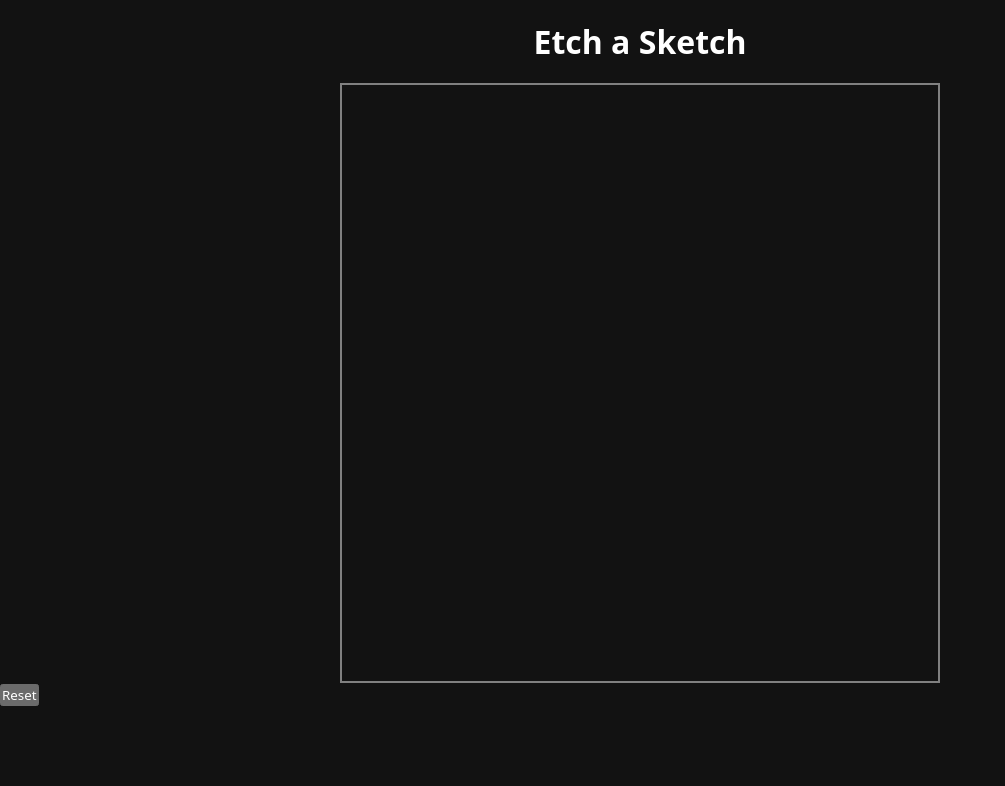
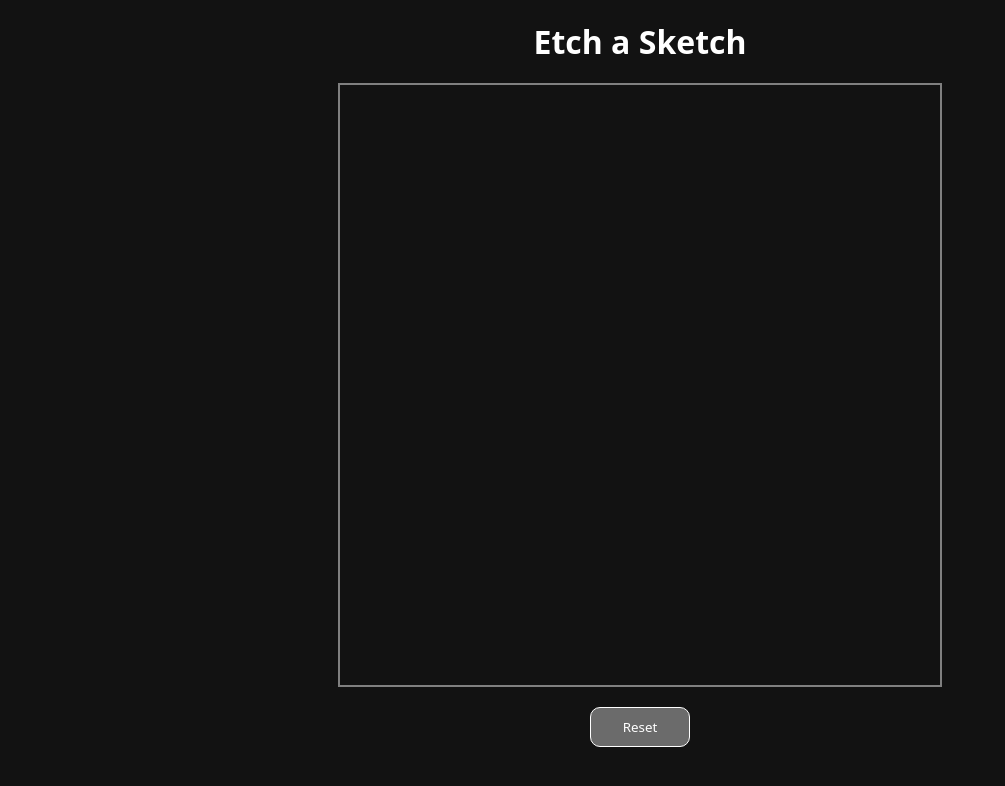
Before and after one commit to armando-rios/etch-a-sketch, a plain HTML site: page index.html in a window 1280 px wide. Shown: the whole page, without its empty margins (0-1005 px from the left). Drawn offline with Linux system fonts and the light colour scheme.

Commit message:
reset button styles added

```diff
--- a/style.css
+++ b/style.css
@@ -6,14 +6,40 @@
   color-scheme: dark;
 }
 
+body {
+    display: flex;
+    flex-direction: column;
+    align-items: center;
+}
+
 header {
   padding: 20px;
   text-align: center;
 }
 
 .container {
+  display: flex;
+  flex-wrap: wrap;
   margin: auto;
-    width: 600px;
-    height: 600px;
+  width: 604px;
+  height: 604px;
   border: 2px solid gray;
 }
+
+.paint {
+  width: 60px;
+  height: 60px;
+  border: 1px solid white;
+}
+
+.paintColor {
+    background: white;
+}
+
+#reset {
+    border:1px solid white;
+    padding: 10px;
+    border-radius: 10px;
+    width: 100px;
+    margin: 20px;
+}
```
Lines whose indentation alone changed are shown as unchanged.
